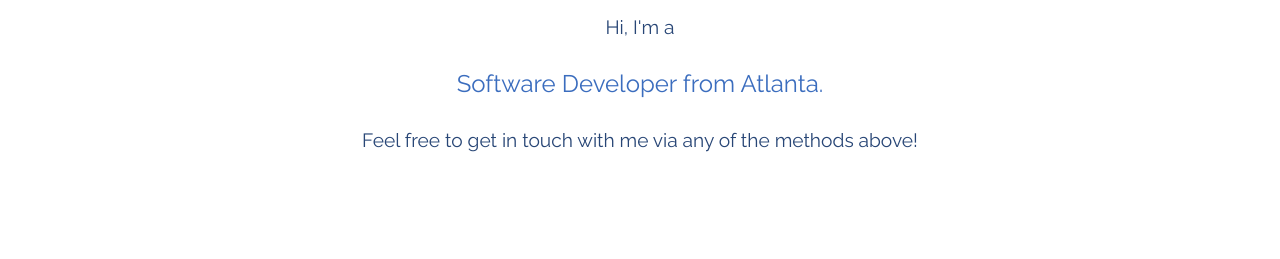
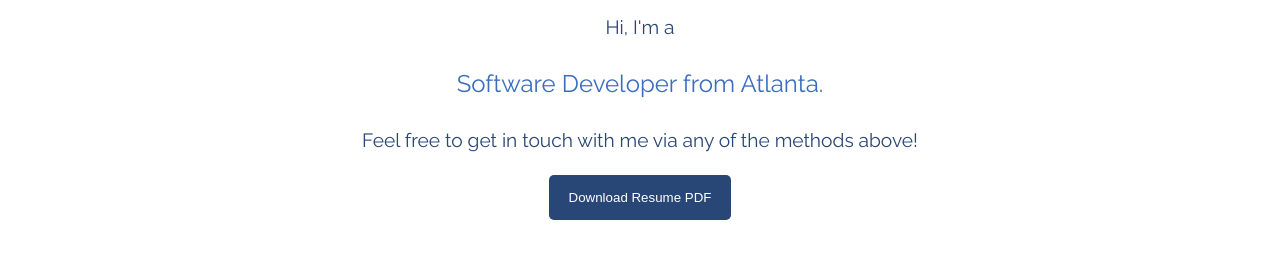
Before and after one commit to mchithiw/Portfolio-Iteration-1, a plain HTML site: page index.html in a window 1280 px wide. Shown: the part 391-650 px from the top of the page. Drawn offline with Linux system fonts and the light colour scheme.

Commit message:
Updated Info
Updated the info to make it accurate.

```diff
--- a/index.html
+++ b/index.html
@@ -66,6 +66,8 @@
 
             <p class="lp-contact"> Feel free to get in touch with me via any of the methods above! </p>
 
+                <button class="res-but"> <a class="no-style-link" href="content/Resume.pdf" target="_blank"> Download Resume PDF </a> </button>
+
             </div>
 
         </div>
--- a/style.css
+++ b/style.css
@@ -522,6 +522,32 @@ a:hover{
     color: #284676;
 }
 
+.res-but{
+    margin-top: 20px;
+    color: white;
+    background-color: #284676;
+    color: white;
+    cursor: pointer;
+    -moz-border-radius: 5px;
+    -webkit-border-radius: 5px;
+    border: none;
+    padding: 15px;
+    margin-bottom: 20px;
+}
+
+.res-but:hover{
+    background-color: #75a1e8;
+}
+
+.no-style-link{
+    color: white;
+    border: none;
+}
+
+.no-style-link:hover{
+    border-bottom: none;
+}
+
 @media (max-width: 800px) {
 
     .header{
```
Also changed, not shown: about.html (+3 -3 lines), resume.html (+10 -10 lines), 1 other file.
